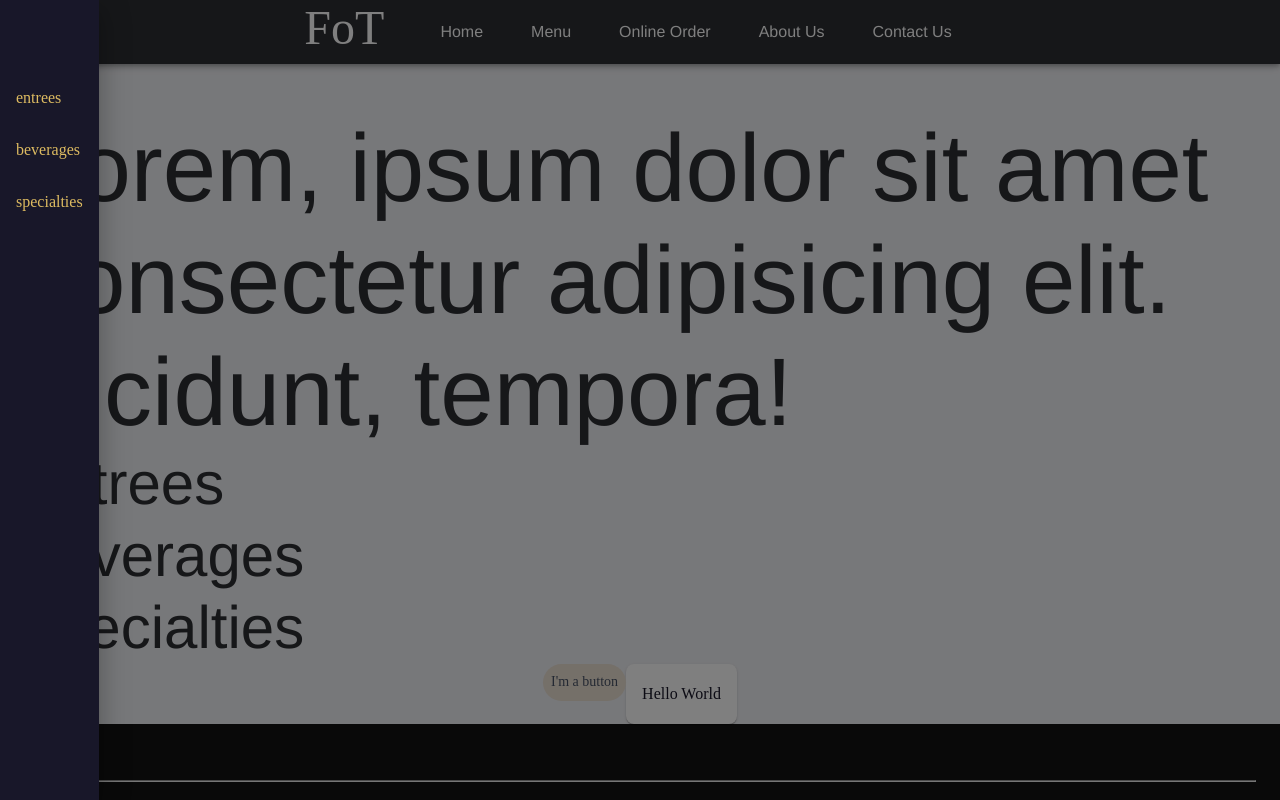
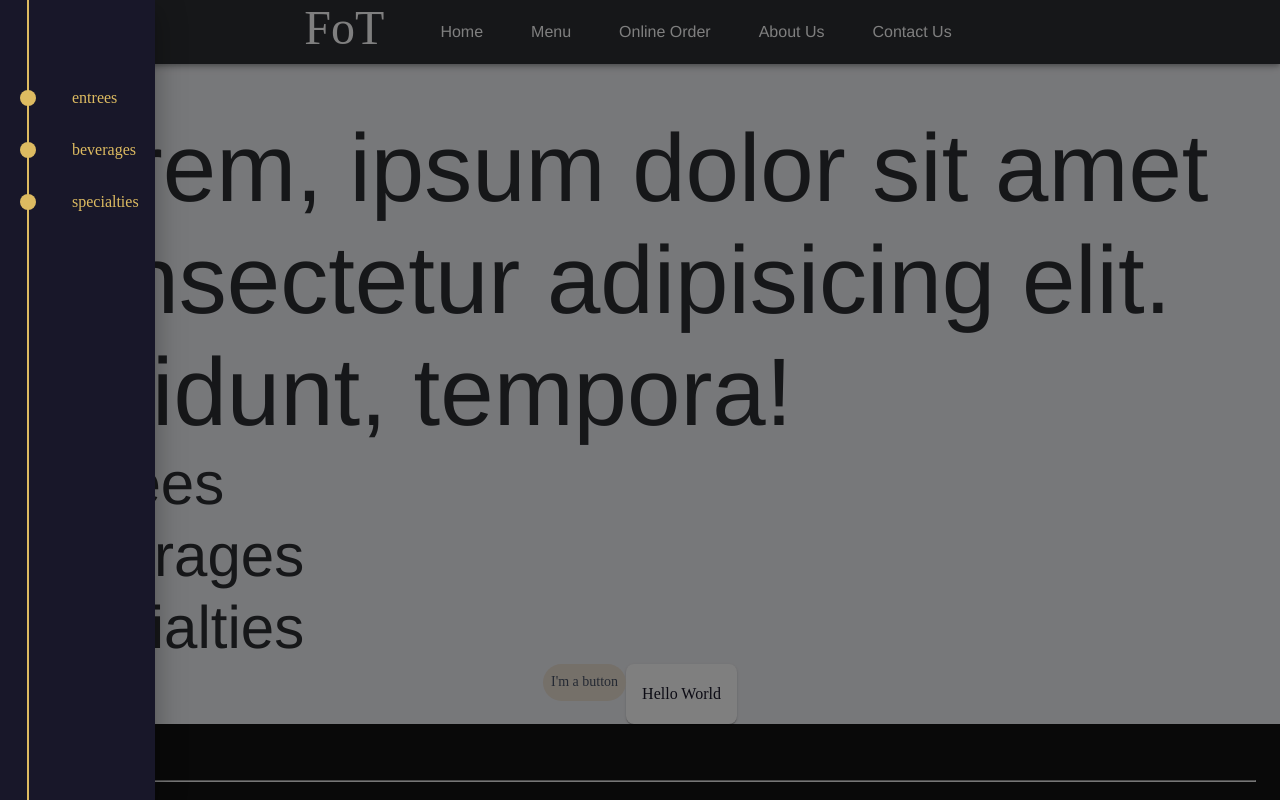
Before and after one commit to Explosivespectra/TypeBlog, a React (Create React App) app: page /menu in a window 1280 px wide. Both pictures are taken after a click on the button "Menu Navigation". Shown: the top 800 px of the page. Built offline with nearby package versions, Linux system fonts and the light colour scheme; a web font is replaced by a local one.

Commit message:
bar and icon styling for menu nav

```diff
--- a/src/components/pageComponents/MenuPage.tsx
+++ b/src/components/pageComponents/MenuPage.tsx
@@ -1,6 +1,7 @@
 import { useState } from "react";
-import { Typography, Grid, Drawer, Card, CardActionArea, CardMedia, CardContent, Button, IconButton, List, ListItem, ListItemText, Toolbar, Tooltip, Hidden, Container } from "@material-ui/core";
+import { Typography, Grid, Drawer, Card, CardActionArea, CardMedia, CardContent, Button, SvgIcon, SvgIconProps, IconButton, List, ListItem, ListItemIcon, ListItemText, Toolbar, Tooltip, Hidden, Container } from "@material-ui/core";
 import MenuIcon from "@material-ui/icons/Menu";
+import FiberManualRecordIcon from '@material-ui/icons/FiberManualRecord';
 import { makeStyles, createStyles, Theme } from "@material-ui/core/styles";
 
 const useStyles = makeStyles((theme: Theme) => createStyles({
@@ -11,6 +12,16 @@ const useStyles = makeStyles((theme: Theme) => createStyles({
 
   menuNav: {
     background:"#181729",
+    "&::before": {
+      position: "absolute",
+      top: "0px",
+      left: "27.25px",
+      display: "block",
+      content: "''",
+      width: "1.5px",
+      height: "100%",
+      background: "#ddbb61"
+    },
   },
   menuCard: {
     borderRadius: "8px",
@@ -21,8 +32,17 @@ const useStyles = makeStyles((theme: Theme) => createStyles({
   }
 }));
 
+const GenshinMenuPrimaryIcon:React.FC = (props: SvgIconProps) => {
+  return (
+    <SvgIcon {...props}>
+      <path />
+    </SvgIcon>
+  )
+}
+
 type ContentProps = { products: Array<object>, categories: Array<string> };
 type DrawerProps = { chosenCategory: number, categories: Array<string>, sendChosen: CallableFunction};
+
 
 const MenuCard: React.FC = () => {
 
@@ -49,6 +69,7 @@ const DrawerContent: React.FC<DrawerProps> = ({ chosenCategory, categories, send
       {categories.map((category, ind) => {
         return (
           <ListItem key={category} button onClick={() => { sendChosen(ind)}}>
+            <ListItemIcon classes={{root: classes.navcontent}}><FiberManualRecordIcon/></ListItemIcon>
             <ListItemText primary={<Typography variant="subtitle1" className={classes.navcontent}>{category}</Typography>}/>
           </ListItem>
         )
@@ -66,7 +87,7 @@ const CategoryDrawer: React.FC<ContentProps> = ({ products, categories }) => {
   return (<nav>
     <Hidden xlUp>
       <Drawer
-        classes={{ paper: classes.menuNav}}
+        classes={{ paper: classes.menuNav }}
         open={openDrawer}
         variant="temporary"
         onClose={() => { setDrawer(false) }}>
@@ -83,7 +104,7 @@ const CategoryDrawer: React.FC<ContentProps> = ({ products, categories }) => {
     </Hidden>
     <Hidden lgDown>
       <Drawer
-        classes={{ paper: classes.menuNav}}
+        classes={{ paper: classes.menuNav }}
         open={true}
         variant="persistent">
         <Toolbar />
```
